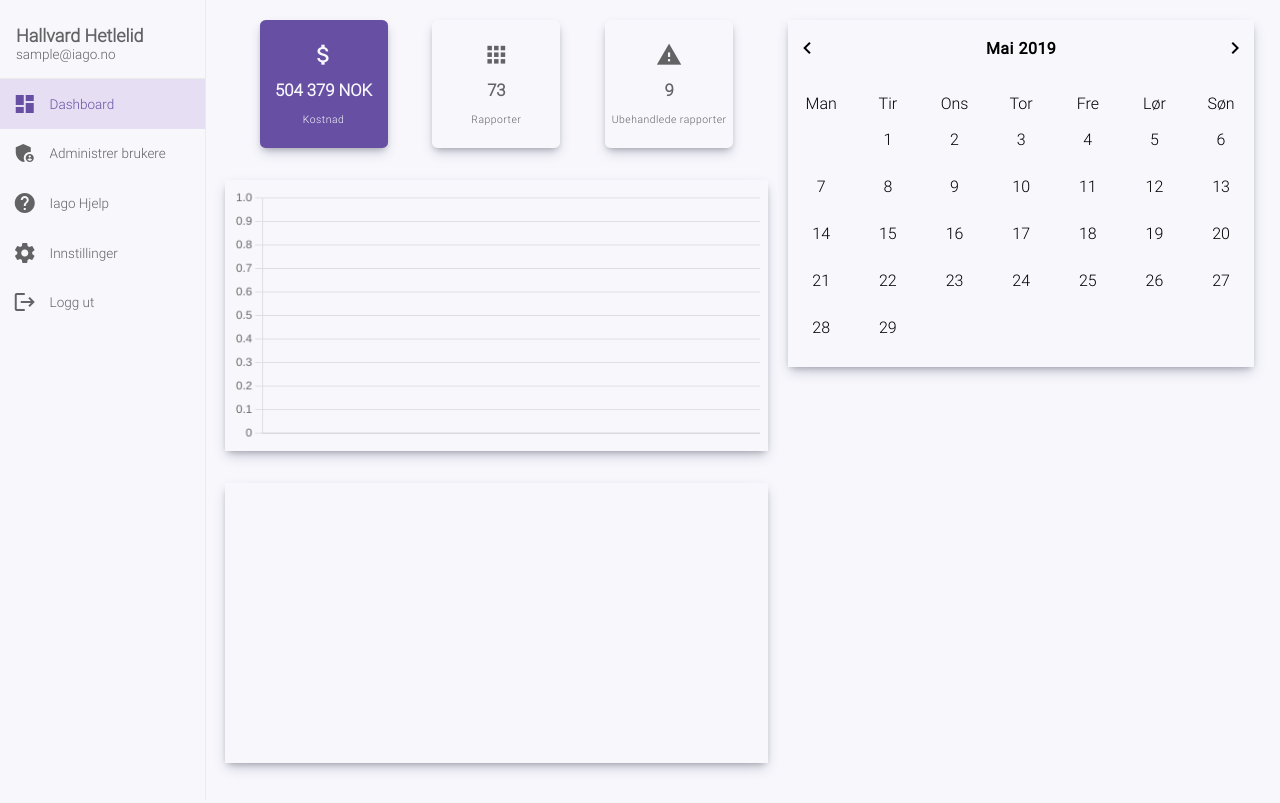
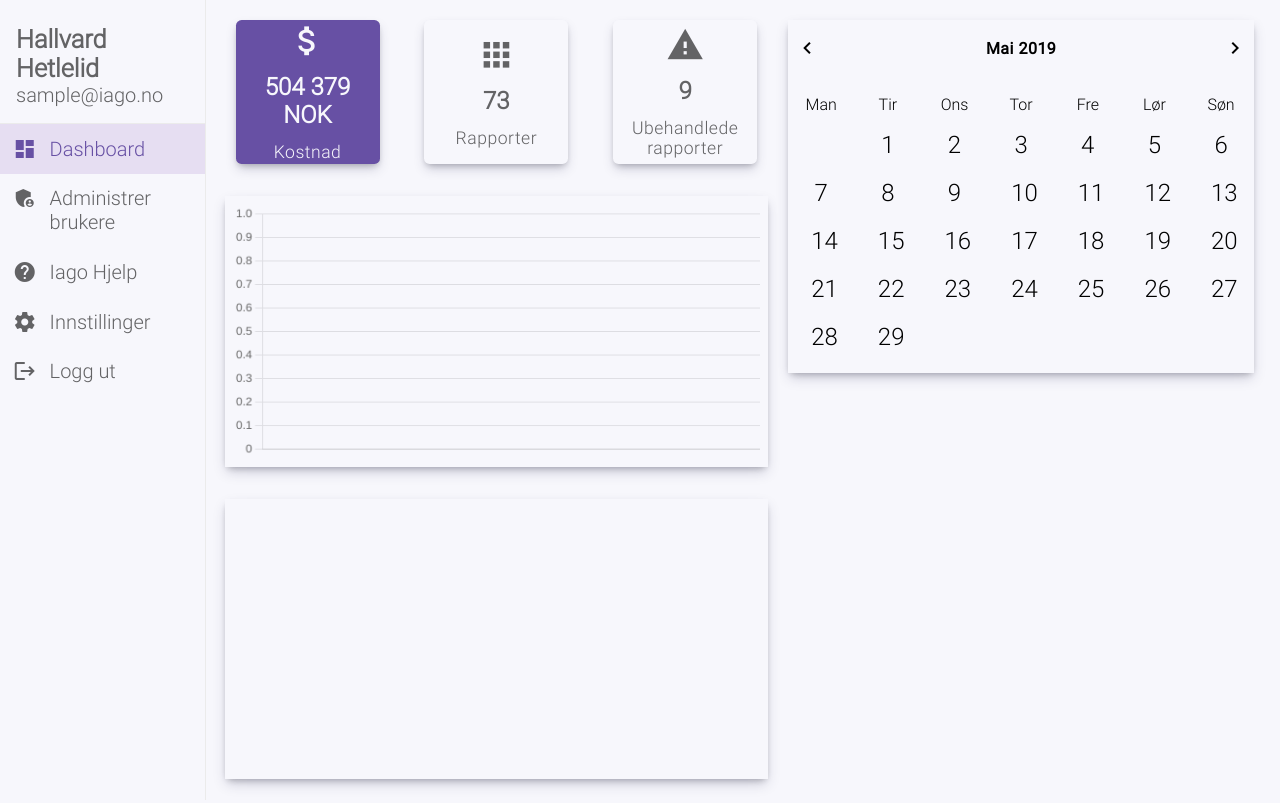
Before and after one commit to HallvardLH/Iago-website, a plain HTML site: page HMS/dashboard.html in a window 1280 px wide. Drawn offline with nearby package versions, Linux system fonts and the light colour scheme; no server answers.

Commit message:
Minor changes

```diff
--- a/HMS/css/calendar.css
+++ b/HMS/css/calendar.css
@@ -2,6 +2,11 @@
     display: grid;
     grid-template-rows: 0.1fr 0.1fr 1fr;
     padding: 2vh 0;
+    box-shadow: var(--box-shadow);
+    width: 100%;
+    height: fit-content;
+    min-height: 40%;
+    margin: 20px 20px 20px 0;
 }
 
 .calendar-top {
@@ -27,6 +32,7 @@
     width: 30%;
     height: 40%;
     text-align: center;
+    font-size: var(--big-text);
 }
 
 .calendar-days,
--- a/HMS/css/content.css
+++ b/HMS/css/content.css
@@ -40,6 +40,7 @@
     width: 10vw;
     height: 10vw;
     cursor: pointer;
+    padding: 1vh;
 }
 
 .top-button-selected {
@@ -80,13 +81,3 @@
     /* height: 30vh !important; */
     box-sizing: border-box;
 }
-
-
-/* CALENDAR */
-
-.calendar {
-    box-shadow: var(--box-shadow);
-    width: 100%;
-    height: 40%;
-    margin: 20px 20px 20px 0;
-}
--- a/HMS/js/calendar.js
+++ b/HMS/js/calendar.js
@@ -21,16 +21,34 @@ const calendar = {
 
 
     test_date: new Date(),
+    /**
+     *
+     * @param {A JavaScript Date object} date
+     * Creates the calendar HTML.
+     */
     create_calendar_html: function(date) {
-        for (var i = 0; i < 0; i++) { // this.get_start_day(date)
+        for (var i = 0; i < 1; i++) { // this.get_start_day(date) // This did not quite work, placed 1 there instead for testing
+            console.log("Test")
             const blank = create_element("DIV");
             byId("calendar-dates").appendChild(blank);
         }
 
-        for (var i = 0; i < this.days_in_month(date); i++) {
-            const date_elem = create_element("DIV", [], i);
+        for (var i = 1; i < this.days_in_month(date); i++) {
+            const date_elem = create_element("DIV", ["id", `date-${i}`, "onclick", `calendar.pick_date(${i})`, "onmouseover", `calendar.highlight_date(${i})`], i);
             byId("calendar-dates").appendChild(date_elem);
         }
+    },
+
+    start_date: false,
+    end_date: false,
+    pick_date: function(i) {
+        if (!this.start_date) {
+
+        }
+    },
+
+    highlight_date: function(i) {
+
     },
 }
 
--- a/HMS/js/users.js
+++ b/HMS/js/users.js
@@ -5,6 +5,10 @@ const users = {
     },
     create_user_html: function(user) {
         const list = create_element("DIV", ["class", "users-list"]);
+
+        if (i % 2 == 1) { // Adds a slightly darker background to every other element
+            list.setAttribute("class", "users-list users-darker-background");
+        }
 
         const select_checkbox = create_element("INPUT", ["type", "checkbox", "class", "users-list-checkbox"]);
         list.appendChild(select_checkbox);
--- a/css/main.css
+++ b/css/main.css
@@ -30,9 +30,9 @@
     --highlight-color: #e6def2;
     --background-color: #F7F7FC;
     --box-shadow: rgb(50 50 93 / 25%) 0px 6px 12px -2px, rgb(0 0 0 / 30%) 0px 3px 7px -3px;
-    --small-text: calc(0.5vw + 0.5vh);
-    --medium-text: calc(0.65vw + 0.65vh);
-    --big-text: calc(0.8vw + 0.8vh);
+    --small-text: 2.2vmin;
+    --medium-text: 2.5vmin;
+    --big-text: 3vmin;
 }
 
 html {
```
Also changed, not shown: HMS/css/users.css (+8 -5 lines).
